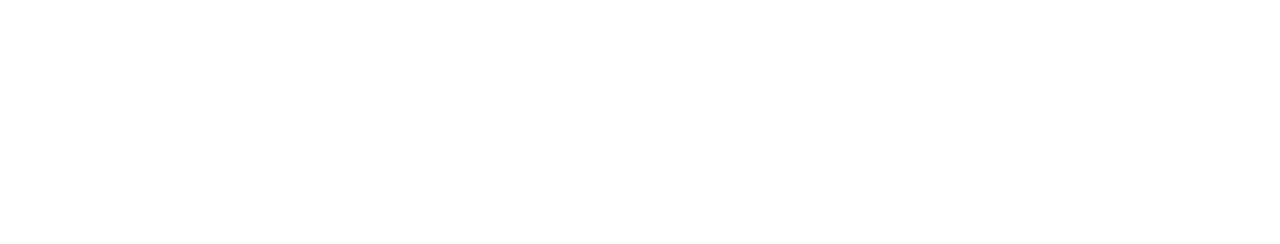
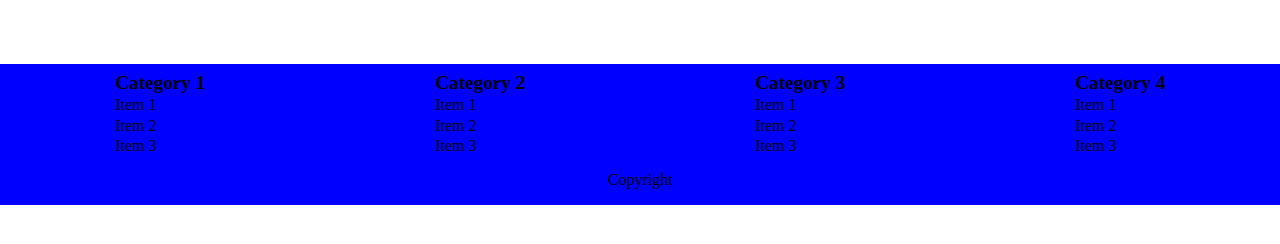
Before and after one commit to nimsmams/projet-m2i-groupe, a plain HTML site: page index.html in a window 1280 px wide. Drawn offline with Linux system fonts and the light colour scheme.

Commit message:
Modification du footer

```diff
--- a/index.html
+++ b/index.html
@@ -9,7 +9,45 @@
 </head>
 <body>
 
-    <footer></footer>
+    <footer>
+        <div class="container">
+            <div class="footer-category">
+                <h2 class="footer-head">Category 1</h2>
+                <ul class="footer-subcategory-list">
+                    <li class="footer-sub-item">Item 1</li>
+                    <li class="footer-sub-item">Item 2</li>
+                    <li class="footer-sub-item">Item 3</li>
+                </ul>
+            </div>
+            <div class="footer-category">
+                <h2 class="footer-head">Category 2</h2>
+                <ul class="footer-subcategory-list">
+                    <li class="footer-sub-item">Item 1</li>
+                    <li class="footer-sub-item">Item 2</li>
+                    <li class="footer-sub-item">Item 3</li>
+                </ul>
+            </div>
+            <div class="footer-category">
+                <h2 class="footer-head">Category 3</h2>
+                <ul class="footer-subcategory-list">
+                    <li class="footer-sub-item">Item 1</li>
+                    <li class="footer-sub-item">Item 2</li>
+                    <li class="footer-sub-item">Item 3</li>
+                </ul>
+            </div>
+            <div class="footer-category">
+                <h2 class="footer-head">Category 4</h2>
+                <ul class="footer-subcategory-list">
+                    <li class="footer-sub-item">Item 1</li>
+                    <li class="footer-sub-item">Item 2</li>
+                    <li class="footer-sub-item">Item 3</li>
+                </ul>
+            </div>
+        </div>
+        <div class="copyright">
+            Copyright
+        </div>
+    </footer>
     <script src="./script.js"></script>
 </body>
 </html>
--- a/styles.css
+++ b/styles.css
@@ -1,21 +1,86 @@
+/* Section footer */
+
+footer {
+    background: blue;
+
+    margin-top: 4rem;
+    width: 100%;
+    display: flex;
+    flex-direction: column;
+    align-items: center;
+    text-align: center;
+}
+
+footer .footer-category {
+    padding-top: .5rem;
+}
+
+.footer-head {
+    font-weight: 700;
+    font-size: 1.2rem;
+}
+
+.footer-sub-item {
+    padding-top: .15rem;
+}
+
+footer .copyright {
+    margin-top: 1rem;
+    padding-bottom: 1rem;
+}
+
+
 /* Mobile first */
 @media all and (min-width: 640px) {
 
+    /* Section footer */
+
+    footer {
+        text-align: unset;
+    }
+
+    .container {
+        display: grid;
+        grid-template-columns: 1fr 1fr;
+        column-gap: 5rem;
+    }
 }
 
 @media all and (min-width: 768px) {
+
+    /* Section footer */
+
+    .container {
+        display: flex;
+    }
 
 }
 
 @media all and (min-width: 1024px) {
 
+    /* Section footer */
+
+    .container {
+        width: inherit;
+        max-width: 1200px;
+        justify-content: space-around;
+    }
+
 }
 
 @media all and (min-width: 1280px) {
 
+    /* Section footer */
+
+
+
 }
 
 @media all and (min-width: 1536px) {
+
+    /* Section footer */
+
+
 
 }
 
```
